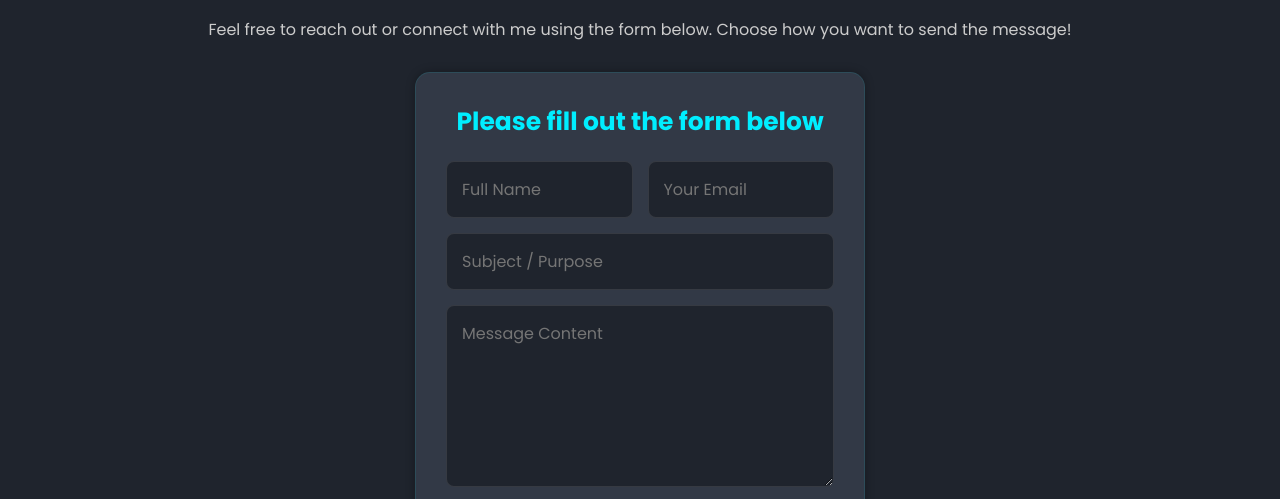
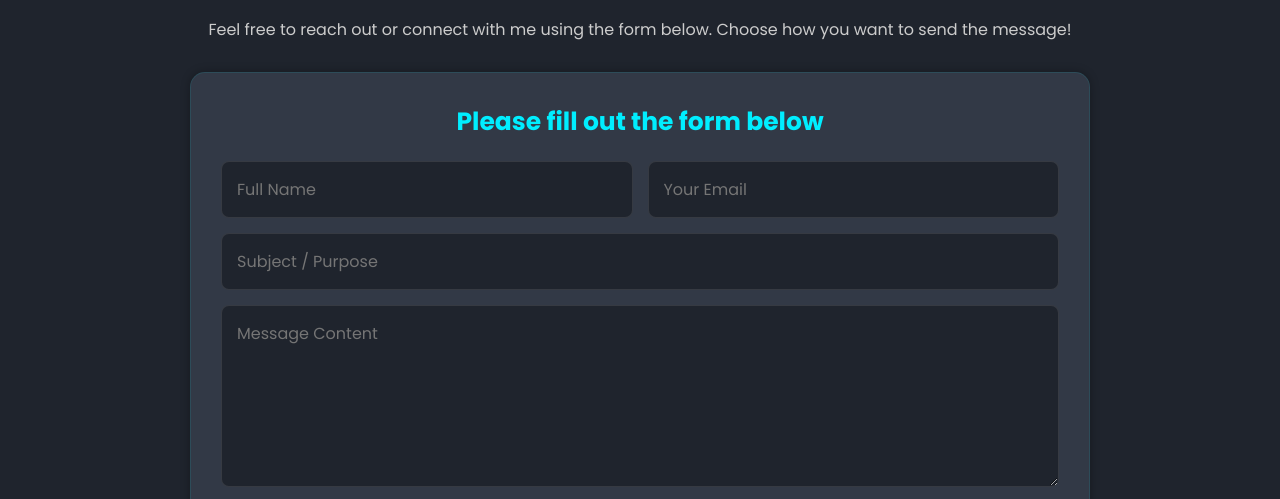
Before and after one commit to Riccy-AI/Riccy-AI.github.io, a plain HTML site: page index.html in a window 1280 px wide. Shown: the part 2551-3050 px from the top of the page. Drawn offline with Linux system fonts and the light colour scheme.

Commit message:
update contact form size

```diff
--- a/style.css
+++ b/style.css
@@ -423,7 +423,7 @@ section {
     box-shadow: 0 0 10px rgba(0, 0, 0, 0.3);
     border: 1px solid rgba(0, 238, 255, 0.1);
     width: 100%;
-    max-width: 450px; /* Lebar maksimum kartu */
+    max-width: 900px; /* Lebar maksimum kartu */
     display: flex;
     flex-direction: column;
 }
```
